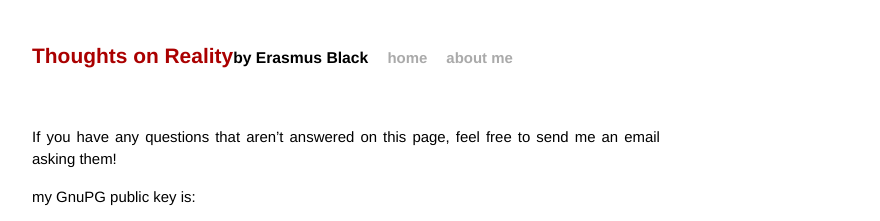
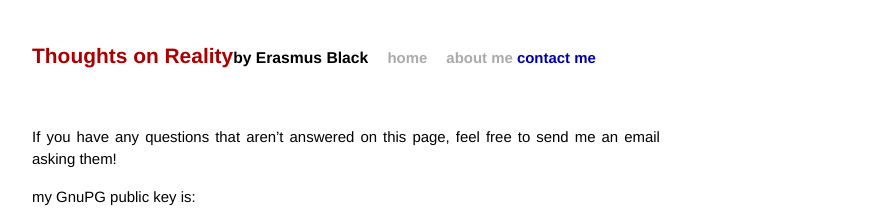
Before and after one commit to Yocer/yocer.github.com, a Jekyll site: the page built from about/index.md, in a window 1280 px wide. Shown: the top 221 px of the page, without its empty margins (294-1174 px from the left). Built offline with Jekyll 4.4.1, drawn with Linux system fonts in a browser that asks for light colours.

Commit message:
Add contact me

```diff
--- a/_layouts/default.html
+++ b/_layouts/default.html
@@ -21,6 +21,7 @@
               <h1 class="title"><a href="/">{{ site.name }}</a><small>by {{ site.author }}</small></h1>
               <a class="extra" href="/">home</a>
               <a class="extra" href="/about">about me</a>
+              <a href="mailto:erasmus.black.88@gmail.com">contact me</a>
             </div>
 
                 {{ content }}
```
